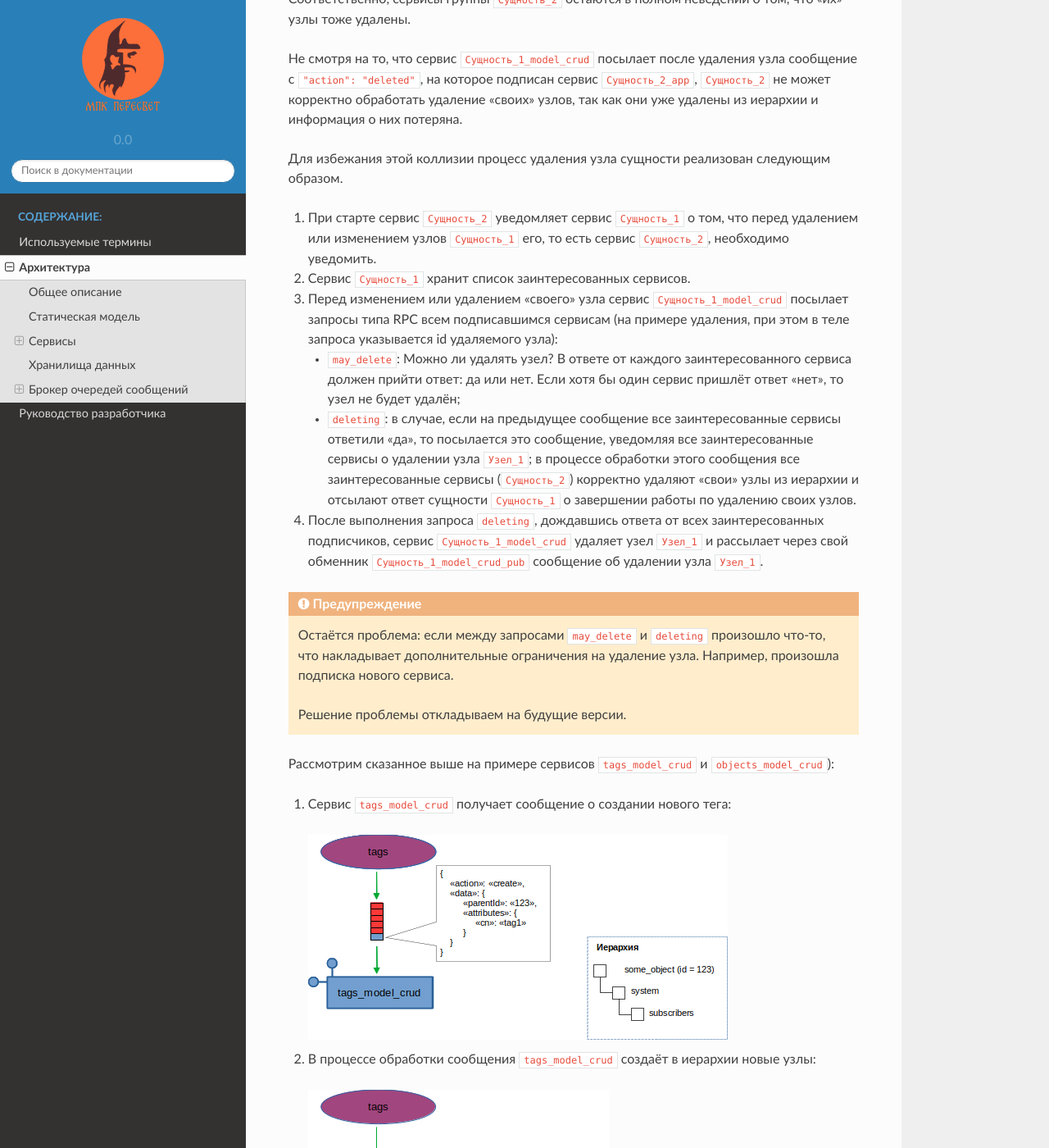
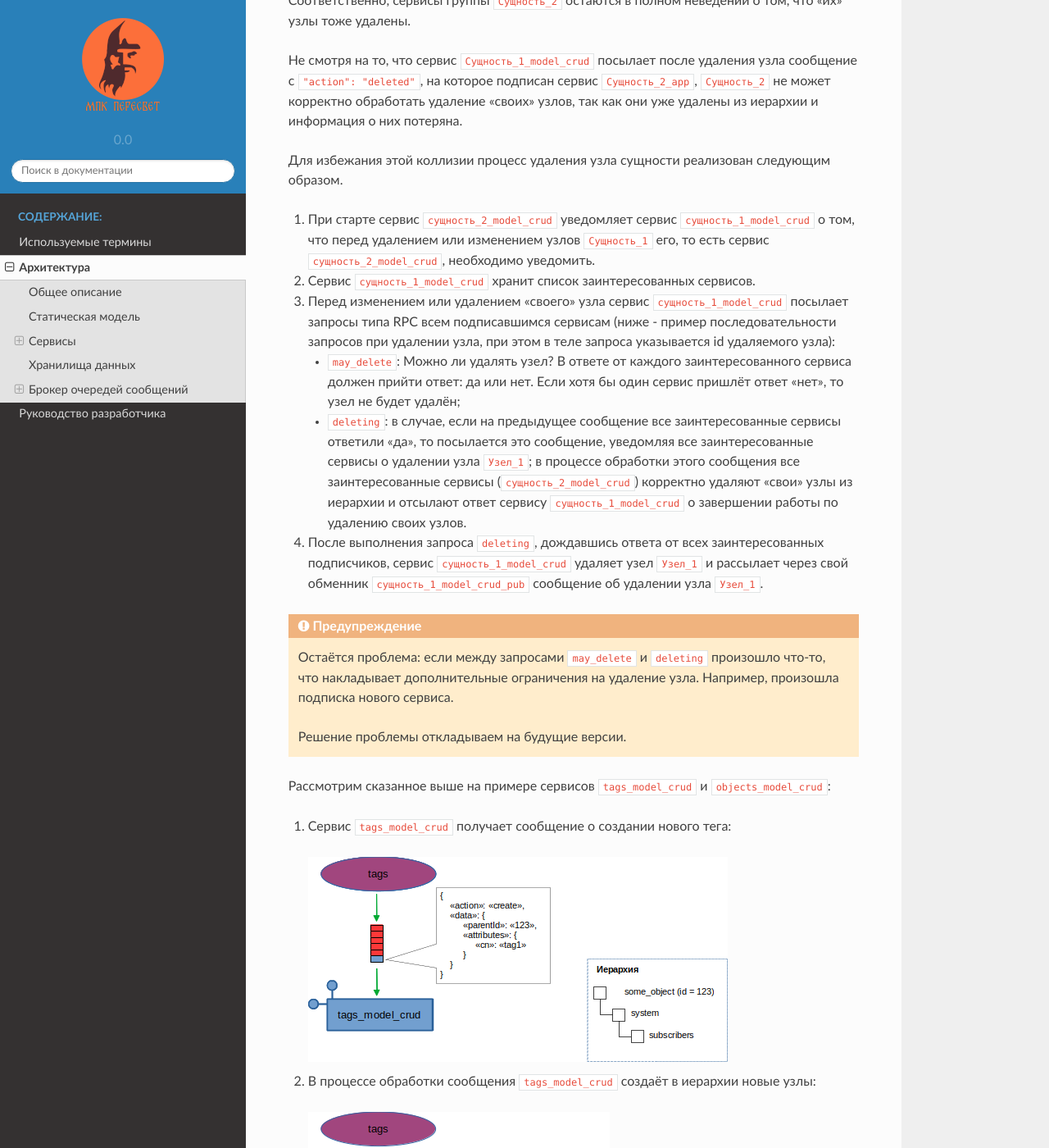
Before and after one commit to mp-co-ru/mpc-peresvet, a Sphinx documentation site: the page built from docs/source/architecture.rst, in a window 1280 px wide and 1400 px high, scrolled down 19713 px. Shown: the whole window at 82% size. Built offline with Sphinx 7.4.7 and the Read the Docs theme 2.0.0, drawn with Linux system fonts in a browser that asks for light colours; some of the changed text lies outside the part shown.

Commit message:
#66 in progress

```diff
--- a/docs/source/architecture.rst
+++ b/docs/source/architecture.rst
@@ -649,7 +649,7 @@
    }
 
 Логика сообщений при создании, обновлении и удалении узлов
-""""""""""""""""""""""""""""""""""""""""""""""""""""""""""
+~~~~~~~~~~~~~~~~~~~~~~~~~~~~~~~~~~~~~~~~~~~~~~~~~~~~~~~~~~
 Рассмотрим следующую ситуацию.
 
 Допустим, у нас есть иерархия и в этой иерархии - узел класса
@@ -684,14 +684,15 @@
 Для избежания этой коллизии процесс удаления узла сущности реализован
 следующим образом.
 
-1. При старте сервис ``Сущность_2`` уведомляет сервис ``Сущность_1`` о том,
+1. При старте сервис ``сущность_2_model_crud`` уведомляет
+   сервис ``сущность_1_model_crud`` о том,
    что перед удалением или изменением узлов ``Сущность_1`` его, то есть
-   сервис ``Сущность_2``, необходимо уведомить.
-2. Сервис ``Сущность_1`` хранит список заинтересованных сервисов.
+   сервис ``сущность_2_model_crud``, необходимо уведомить.
+2. Сервис ``сущность_1_model_crud`` хранит список заинтересованных сервисов.
 3. Перед изменением или удалением "своего" узла сервис
-   ``Сущность_1_model_crud`` посылает запросы типа RPC всем подписавшимся
-   сервисам (на примере удаления, при этом в теле запроса указывается
-   id удаляемого узла):
+   ``сущность_1_model_crud`` посылает запросы типа RPC всем подписавшимся
+   сервисам (ниже - пример последовательности запросов при удалении узла,
+   при этом в теле запроса указывается id удаляемого узла):
 
    * ``may_delete``: Можно ли удалять узел? В ответе от каждого
      заинтересованного сервиса должен прийти ответ: да или нет.
@@ -699,14 +700,14 @@
    * ``deleting``: в случае, если на предыдущее сообщение все заинтересованные
      сервисы ответили "да", то посылается это сообщение, уведомляя все
      заинтересованные сервисы о удалении узла ``Узел_1``; в процессе обработки
-     этого сообщения все заинтересованные сервисы (``Сущность_2``) корректно
-     удаляют "свои" узлы из иерархии и отсылают ответ сущности ``Сущность_1``
-     о завершении работы по удалению своих узлов.
+     этого сообщения все заинтересованные сервисы (``сущность_2_model_crud``)
+     корректно удаляют "свои" узлы из иерархии и отсылают ответ сервису
+     ``сущность_1_model_crud`` о завершении работы по удалению своих узлов.
 
 4. После выполнения запроса ``deleting``, дождавшись ответа от всех
-   заинтересованных подписчиков, сервис ``Сущность_1_model_crud`` удаляет
+   заинтересованных подписчиков, сервис ``сущность_1_model_crud`` удаляет
    узел ``Узел_1`` и рассылает через свой обменник
-   ``Сущность_1_model_crud_pub`` сообщение об удалении узла ``Узел_1``.
+   ``сущность_1_model_crud_pub`` сообщение об удалении узла ``Узел_1``.
 
 .. warning::
    Остаётся проблема: если между запросами ``may_delete`` и ``deleting``
@@ -716,7 +717,7 @@
    Решение проблемы откладываем на будущие версии.
 
 Рассмотрим сказанное выше на примере сервисов
-``tags_model_crud`` и ``objects_model_crud``):
+``tags_model_crud`` и ``objects_model_crud``:
 
 1. Сервис ``tags_model_crud`` получает сообщение о создании нового тега:
 
@@ -808,3 +809,38 @@
          }
       }
    }
+
+Типовые сообщения сервисов
+~~~~~~~~~~~~~~~~~~~~~~~~~~
+.. note:: В таблицах сообщений предполагаем следующее:
+
+   1. Обменник, в который публикует сообщения сервис, имеет имя ``<сущность>``.
+   2. Если в колонке ``reply_to`` указан
+      параметр, то сообщение имеет тип ``RPC`` и обязательно имеет
+      уникальный параметр ``correlation_id``,
+      поэтому его не указываем в таблицах.
+
+<сущность>_api_crud
+"""""""""""""""""""
+**Publish**
+
+.. list-table:: Сообщения, генерируемые сервисом ``<сущность>_api_crud``
+   :header-rows: 1
+
+   * - action
+     - routing_key
+     - reply_to
+     - request body / response body
+   * - create
+     - <сущность>_api_crud_publish
+     - <some_routing_key>
+     -
+       .. code:: python
+
+          {
+            # идентификатор родительского узла или None
+            "parentId": "<some_id or None>",
+            # атрибуты cоздаваемого узла или None
+            "attributes": {
+            }
+          }
--- a/docs/source/common_classes.rst
+++ b/docs/source/common_classes.rst
@@ -59,12 +59,6 @@
 
 Модуль ``model_crud_svc``
 """""""""""""""""""""""""
-Модуль содержит базовый класс сервиса, реализующего функциональность работы с
-иерархией для какой-либо сущности (создание, обновление, поиск, удаление
-узлов).
-Сообщения сервиса:
-
-.. image:: pics/mes_entity_model_crud.png
 
 .. automodule:: src.common.model_crud_svc
    :members:
```
Also changed, not shown: other parts of docs/source/architecture.rst (+2 -2 lines), docs/source/pics/subscribers_03.png, docs/source/pics/subscribers_04.png, 3 other files.
